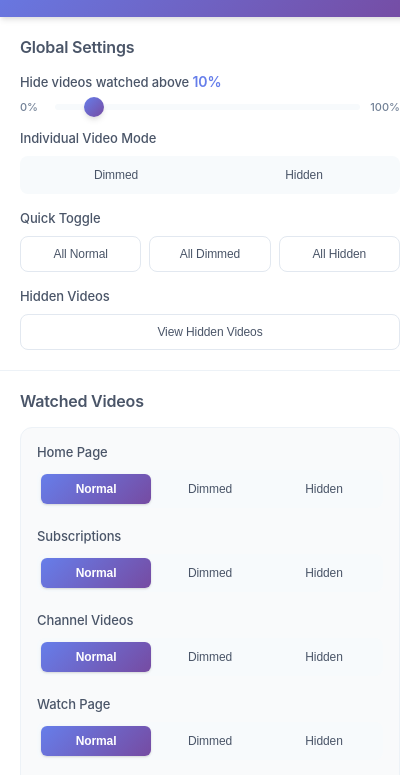
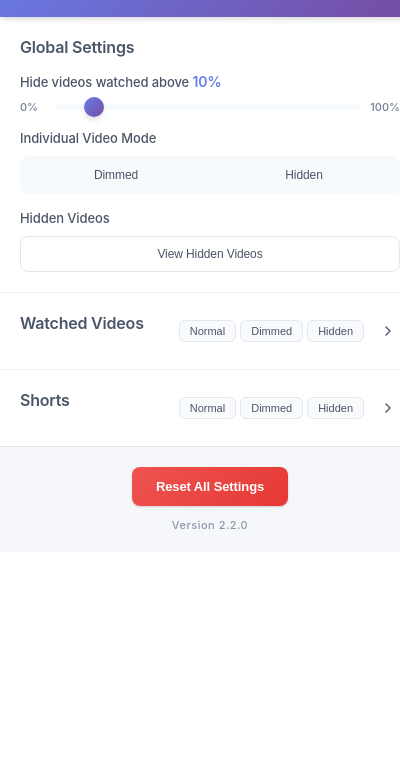
Before and after one commit to m-minasyan/youtube-hide-watched-video-extension, a browser extension: page popup.html in a window 400 px wide. Shown: the part 69-844 px from the top of the page. Drawn offline with Linux system fonts and the light colour scheme.

Commit message:
fix: Individual Video Mode button selection state persistence

```diff
--- a/popup.css
+++ b/popup.css
@@ -399,6 +399,93 @@ footer {
   opacity: 0.8;
 }
 
+.section-header {
+  display: flex;
+  justify-content: space-between;
+  align-items: center;
+  margin-bottom: 16px;
+  cursor: pointer;
+  user-select: none;
+}
+
+.header-controls {
+  display: flex;
+  align-items: center;
+  gap: 12px;
+}
+
+.quick-toggle-inline {
+  display: flex;
+  gap: 4px;
+}
+
+.quick-btn-small {
+  background: var(--bg-tertiary);
+  color: var(--text-secondary);
+  border: 1px solid var(--border-color);
+  padding: 4px 10px;
+  border-radius: var(--radius-sm);
+  font-size: 11px;
+  font-weight: 500;
+  cursor: pointer;
+  transition: var(--transition);
+  white-space: nowrap;
+}
+
+.quick-btn-small:hover {
+  background: var(--button-hover);
+  color: var(--text-primary);
+  transform: translateY(-1px);
+}
+
+.quick-btn-small:active {
+  transform: translateY(0);
+}
+
+.collapse-btn {
+  background: transparent;
+  border: none;
+  padding: 4px;
+  cursor: pointer;
+  display: flex;
+  align-items: center;
+  justify-content: center;
+  color: var(--text-secondary);
+  transition: var(--transition);
+  border-radius: var(--radius-sm);
+}
+
+.collapse-btn:hover {
+  background: var(--bg-tertiary);
+  color: var(--text-primary);
+}
+
+.collapse-icon {
+  transition: transform 0.3s ease;
+}
+
+.collapsible.collapsed .collapse-icon {
+  transform: rotate(-90deg);
+}
+
+.collapsible-content {
+  overflow: hidden;
+  transition: max-height 0.3s ease, opacity 0.3s ease, margin-top 0.3s ease;
+  max-height: 1000px;
+  opacity: 1;
+}
+
+.collapsible.collapsed .collapsible-content {
+  max-height: 0;
+  opacity: 0;
+  margin-top: 0;
+  display: none;
+}
+
+.collapsible.collapsed .section-header {
+  margin-bottom: 0;
+}
+
 ::-webkit-scrollbar {
   width: 8px;
 }
--- a/popup.html
+++ b/popup.html
@@ -57,15 +57,6 @@
       </div>
 
       <div class="setting-item">
-        <label for="quick-toggle">Quick Toggle</label>
-        <div class="quick-actions">
-          <button id="toggle-all-normal" class="quick-btn">All Normal</button>
-          <button id="toggle-all-dimmed" class="quick-btn">All Dimmed</button>
-          <button id="toggle-all-hidden" class="quick-btn">All Hidden</button>
-        </div>
-      </div>
-
-      <div class="setting-item">
         <label>Hidden Videos</label>
         <div class="quick-actions">
           <button id="view-hidden-videos" class="quick-btn">View Hidden Videos</button>
@@ -73,10 +64,24 @@
       </div>
     </section>
 
-    <section class="settings-section">
-      <h2>Watched Videos</h2>
+    <section class="settings-section collapsible collapsed">
+      <div class="section-header">
+        <h2>Watched Videos</h2>
+        <div class="header-controls">
+          <div class="quick-toggle-inline">
+            <button class="quick-btn-small" data-toggle-type="watched" data-toggle-mode="normal">Normal</button>
+            <button class="quick-btn-small" data-toggle-type="watched" data-toggle-mode="dimmed">Dimmed</button>
+            <button class="quick-btn-small" data-toggle-type="watched" data-toggle-mode="hidden">Hidden</button>
+          </div>
+          <button class="collapse-btn" aria-label="Toggle section">
+            <svg class="collapse-icon" xmlns="http://www.w3.org/2000/svg" width="16" height="16" viewBox="0 0 24 24" fill="none" stroke="currentColor" stroke-width="2" stroke-linecap="round" stroke-linejoin="round">
+              <polyline points="6 9 12 15 18 9"></polyline>
+            </svg>
+          </button>
+        </div>
+      </div>
 
-      <div class="section-group">
+      <div class="section-group collapsible-content">
         <div class="setting-item">
           <label>Home Page</label>
           <div class="button-group">
@@ -133,10 +138,24 @@
       </div>
     </section>
 
-    <section class="settings-section">
-      <h2>Shorts</h2>
+    <section class="settings-section collapsible collapsed">
+      <div class="section-header">
+        <h2>Shorts</h2>
+        <div class="header-controls">
+          <div class="quick-toggle-inline">
+            <button class="quick-btn-small" data-toggle-type="shorts" data-toggle-mode="normal">Normal</button>
+            <button class="quick-btn-small" data-toggle-type="shorts" data-toggle-mode="dimmed">Dimmed</button>
+            <button class="quick-btn-small" data-toggle-type="shorts" data-toggle-mode="hidden">Hidden</button>
+          </div>
+          <button class="collapse-btn" aria-label="Toggle section">
+            <svg class="collapse-icon" xmlns="http://www.w3.org/2000/svg" width="16" height="16" viewBox="0 0 24 24" fill="none" stroke="currentColor" stroke-width="2" stroke-linecap="round" stroke-linejoin="round">
+              <polyline points="6 9 12 15 18 9"></polyline>
+            </svg>
+          </button>
+        </div>
+      </div>
 
-      <div class="section-group">
+      <div class="section-group collapsible-content">
         <div class="setting-item">
           <label>Home Page</label>
           <div class="button-group">
--- a/popup.js
+++ b/popup.js
@@ -4,11 +4,10 @@ document.addEventListener('DOMContentLoaded', async () => {
   const resetButton = document.getElementById('reset-all');
   const modeButtons = document.querySelectorAll('.mode-btn');
   const themeToggle = document.getElementById('theme-toggle');
-  const toggleAllNormal = document.getElementById('toggle-all-normal');
-  const toggleAllDimmed = document.getElementById('toggle-all-dimmed');
-  const toggleAllHidden = document.getElementById('toggle-all-hidden');
   const viewHiddenVideosBtn = document.getElementById('view-hidden-videos');
   const individualModeButtons = document.querySelectorAll('.individual-mode');
+  const sectionHeaders = document.querySelectorAll('.section-header');
+  const quickToggleButtons = document.querySelectorAll('.quick-btn-small');
 
   const STORAGE_KEYS = {
     THRESHOLD: 'YTHWV_THRESHOLD',
@@ -42,6 +41,23 @@ document.addEventListener('DOMContentLoaded', async () => {
     }
   };
 
+  async function initIndividualMode() {
+    const result = await chrome.storage.sync.get(STORAGE_KEYS.INDIVIDUAL_MODE);
+    let individualMode = result[STORAGE_KEYS.INDIVIDUAL_MODE];
+
+    if (individualMode === undefined || individualMode === null) {
+      individualMode = DEFAULT_SETTINGS.individualMode;
+      await saveSettings(STORAGE_KEYS.INDIVIDUAL_MODE, individualMode);
+    }
+
+    individualModeButtons.forEach(button => {
+      button.classList.remove('active');
+      if (button.dataset.mode === individualMode) {
+        button.classList.add('active');
+      }
+    });
+  }
+
   async function initTheme() {
     const result = await chrome.storage.sync.get(STORAGE_KEYS.THEME);
     const theme = result[STORAGE_KEYS.THEME] || DEFAULT_SETTINGS.theme;
@@ -72,15 +88,6 @@ document.addEventListener('DOMContentLoaded', async () => {
     const threshold = result[STORAGE_KEYS.THRESHOLD] || DEFAULT_SETTINGS.threshold;
     thresholdSlider.value = threshold;
     thresholdValue.textContent = `${threshold}%`;
-
-    const individualMode = result[STORAGE_KEYS.INDIVIDUAL_MODE] || DEFAULT_SETTINGS.individualMode;
-    individualModeButtons.forEach(button => {
-      if (button.dataset.mode === individualMode) {
-        button.classList.add('active');
-      } else {
-        button.classList.remove('active');
-      }
-    });
 
     modeButtons.forEach(button => {
       const section = button.dataset.section;
@@ -145,15 +152,13 @@ document.addEventListener('DOMContentLoaded', async () => {
     });
   });
 
-  async function setAllToMode(mode) {
+  async function setTypeToMode(type, mode) {
     const updates = {};
+    const states = type === 'watched' ? DEFAULT_SETTINGS.states.watched : DEFAULT_SETTINGS.states.shorts;
+    const storageKey = type === 'watched' ? STORAGE_KEYS.WATCHED_STATE : STORAGE_KEYS.SHORTS_STATE;
 
-    Object.keys(DEFAULT_SETTINGS.states.watched).forEach(section => {
-      updates[`${STORAGE_KEYS.WATCHED_STATE}_${section}`] = mode;
-    });
-
-    Object.keys(DEFAULT_SETTINGS.states.shorts).forEach(section => {
-      updates[`${STORAGE_KEYS.SHORTS_STATE}_${section}`] = mode;
+    Object.keys(states).forEach(section => {
+      updates[`${storageKey}_${section}`] = mode;
     });
 
     await chrome.storage.sync.set(updates);
@@ -172,9 +177,38 @@ document.addEventListener('DOMContentLoaded', async () => {
     });
   }
 
-  toggleAllNormal.addEventListener('click', () => setAllToMode('normal'));
-  toggleAllDimmed.addEventListener('click', () => setAllToMode('dimmed'));
-  toggleAllHidden.addEventListener('click', () => setAllToMode('hidden'));
+  sectionHeaders.forEach(header => {
+    header.addEventListener('click', (e) => {
+      if (e.target.closest('.quick-btn-small')) return;
+
+      const section = header.closest('.settings-section');
+      const content = section.querySelector('.collapsible-content');
+
+      if (section.classList.contains('collapsed')) {
+        section.classList.remove('collapsed');
+        content.style.display = 'block';
+        setTimeout(() => {
+          content.style.maxHeight = '1000px';
+          content.style.opacity = '1';
+        }, 10);
+      } else {
+        content.style.maxHeight = '0';
+        content.style.opacity = '0';
+        setTimeout(() => {
+          section.classList.add('collapsed');
+          content.style.display = 'none';
+        }, 300);
+      }
+    });
+  });
+
+  quickToggleButtons.forEach(button => {
+    button.addEventListener('click', async () => {
+      const type = button.dataset.toggleType;
+      const mode = button.dataset.toggleMode;
+      await setTypeToMode(type, mode);
+    });
+  });
 
   individualModeButtons.forEach(button => {
     button.addEventListener('click', async () => {
@@ -197,7 +231,8 @@ document.addEventListener('DOMContentLoaded', async () => {
 
       const defaultData = {
         [STORAGE_KEYS.THRESHOLD]: DEFAULT_SETTINGS.threshold,
-        [STORAGE_KEYS.THEME]: DEFAULT_SETTINGS.theme
+        [STORAGE_KEYS.THEME]: DEFAULT_SETTINGS.theme,
+        [STORAGE_KEYS.INDIVIDUAL_MODE]: DEFAULT_SETTINGS.individualMode
       };
 
       Object.keys(DEFAULT_SETTINGS.states.watched).forEach(section => {
@@ -211,6 +246,7 @@ document.addEventListener('DOMContentLoaded', async () => {
       await chrome.storage.sync.set(defaultData);
 
       await initTheme();
+      await initIndividualMode();
       await loadSettings();
 
       chrome.tabs.query({url: '*://*.youtube.com/*'}, (tabs) => {
@@ -222,5 +258,6 @@ document.addEventListener('DOMContentLoaded', async () => {
   });
 
   await initTheme();
+  await initIndividualMode();
   await loadSettings();
 });
```
Also changed, not shown: background.js (+5 -2 lines), docs/frontend-guidelines.md (+3 -2 lines), docs/changelog.md.
